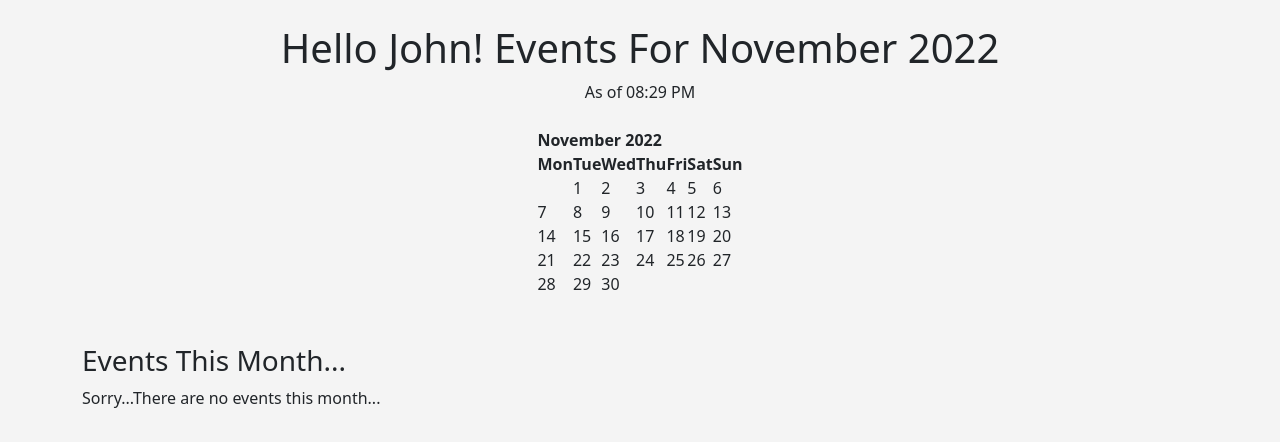
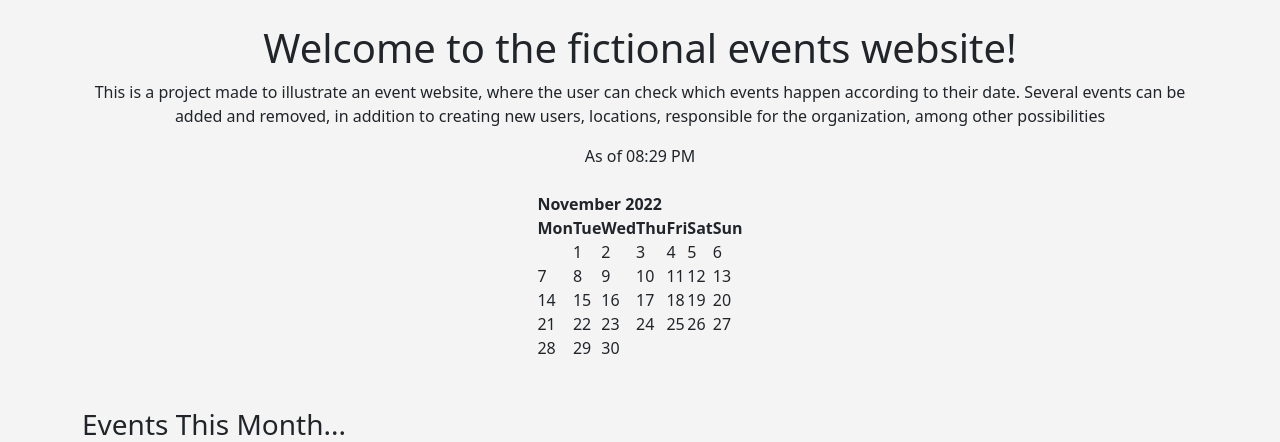
Before and after one commit to Tulio-Colares/Django-Club, a Django app: page / in a window 1280 px wide. Shown: the part 56-498 px from the top of the page. Run offline with Django 3.2, Linux system fonts and the light colour scheme; data comes from the database, SQL or seed files in the repository.

Commit message:
Update home.html

```diff
--- a/events/templates/events/home.html
+++ b/events/templates/events/home.html
@@ -2,7 +2,9 @@
 
 {% block content %}
 	<center>
-	<h1>Hello {{ name }}! Events For {{ month }} {{ year }}</h1>
+	<h1>Welcome to the fictional events website!</h1>
+		<p>This is a project made to illustrate an event website, where the user can check which events happen according to their date.
+Several events can be added and removed, in addition to creating new users, locations, responsible for the organization, among other possibilities</p>
 
 	As of {{ time }}
 	<br/><br/>
```
